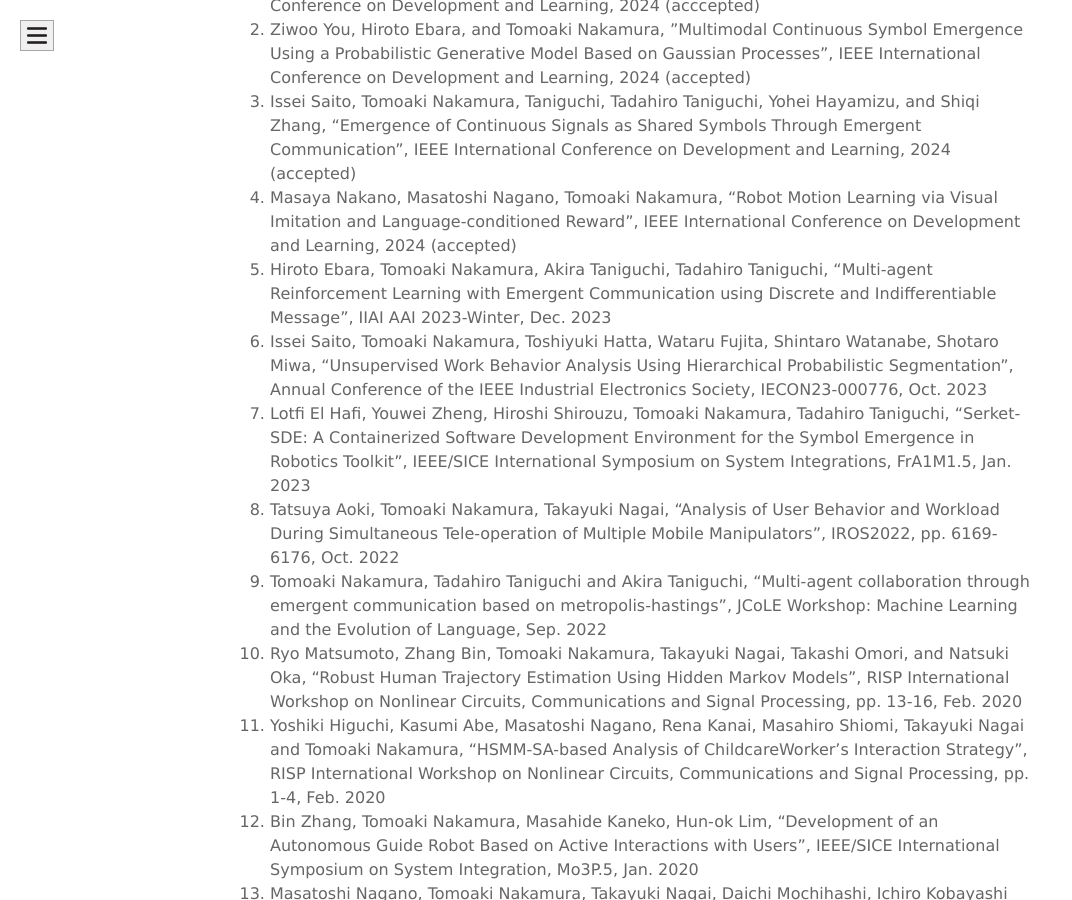
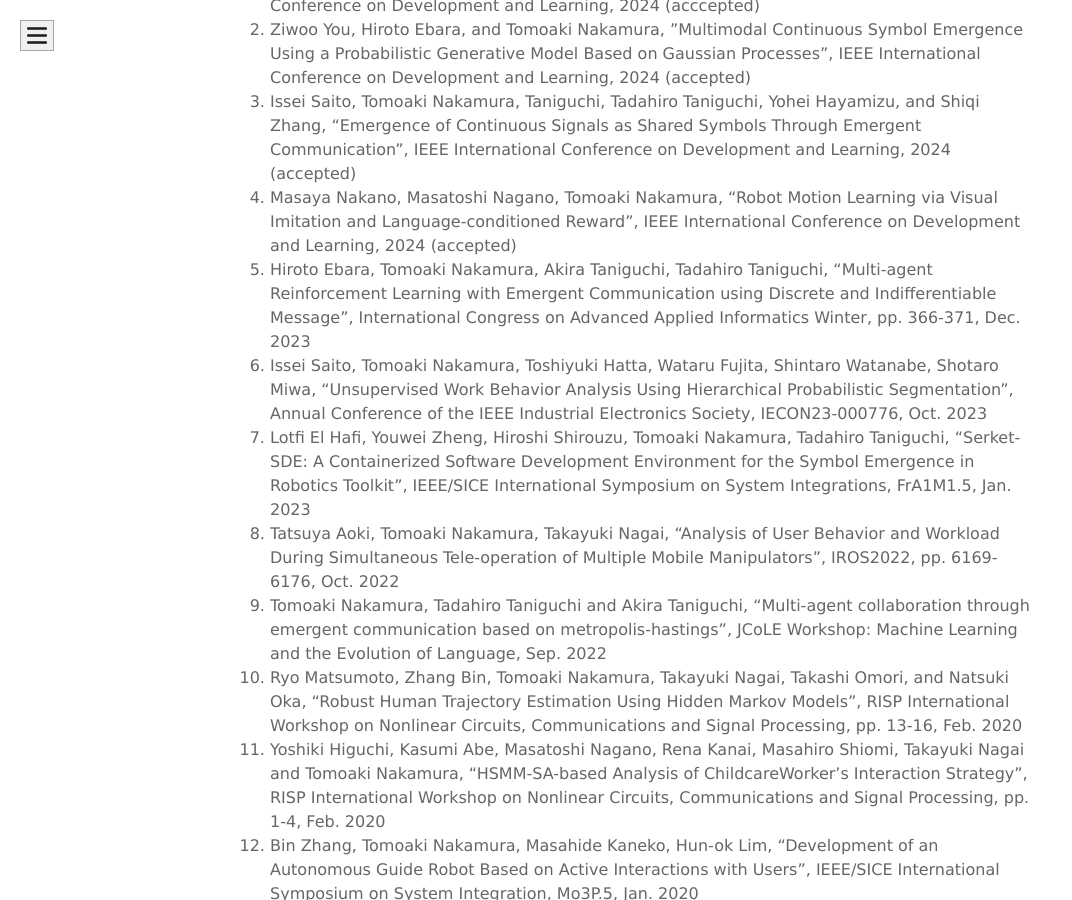
Before and after one commit to naka-lab/naka-lab.github.io, a Jekyll site: the page built from subpages/pub.md, in a window 1280 px wide and 900 px high, scrolled down 5285 px. Shown: the whole window, without its empty margins (0-1072 px from the left). Built offline with Jekyll 4.4.1, drawn with Linux system fonts in a browser that asks for light colours.

Commit message:
Update pub.md

```diff
--- a/subpages/pub.md
+++ b/subpages/pub.md
@@ -93,7 +93,7 @@ layout: default
 1. Ziwoo You, Hiroto Ebara, and Tomoaki Nakamura, ”Multimodal Continuous Symbol Emergence Using a Probabilistic Generative Model Based on Gaussian Processes”, IEEE International Conference on Development and Learning, 2024 (accepted)
 1. Issei Saito, Tomoaki Nakamura, Taniguchi, Tadahiro Taniguchi, Yohei Hayamizu, and Shiqi Zhang, “Emergence of Continuous Signals as Shared Symbols Through Emergent Communication”,  IEEE International Conference on Development and Learning, 2024 (accepted)
 1. Masaya Nakano, Masatoshi Nagano, Tomoaki Nakamura, “Robot Motion Learning via Visual Imitation and Language-conditioned Reward”,  IEEE International Conference on Development and Learning, 2024 (accepted)
-1. Hiroto Ebara, Tomoaki Nakamura, Akira Taniguchi, Tadahiro Taniguchi, "Multi-agent Reinforcement Learning with Emergent Communication using Discrete and Indifferentiable Message", IIAI AAI 2023-Winter, Dec. 2023
+1. Hiroto Ebara, Tomoaki Nakamura, Akira Taniguchi, Tadahiro Taniguchi, "Multi-agent Reinforcement Learning with Emergent Communication using Discrete and Indifferentiable Message", International Congress on Advanced Applied Informatics Winter, pp. 366-371, Dec. 2023
 1. Issei Saito, Tomoaki Nakamura, Toshiyuki Hatta, Wataru Fujita, Shintaro Watanabe, Shotaro Miwa, "Unsupervised Work Behavior Analysis Using Hierarchical Probabilistic Segmentation", Annual Conference of the IEEE Industrial Electronics Society, IECON23-000776, Oct. 2023
 1. Lotfi El Hafi, Youwei Zheng, Hiroshi Shirouzu, Tomoaki Nakamura, Tadahiro Taniguchi, "Serket-SDE: A Containerized Software Development Environment for the Symbol Emergence in Robotics Toolkit", IEEE/SICE International Symposium on System Integrations, FrA1M1.5, Jan. 2023
 1. Tatsuya Aoki, Tomoaki Nakamura, Takayuki Nagai, "Analysis of User Behavior and Workload During Simultaneous Tele-operation of Multiple Mobile Manipulators", IROS2022, pp. 6169-6176, Oct. 2022
```
